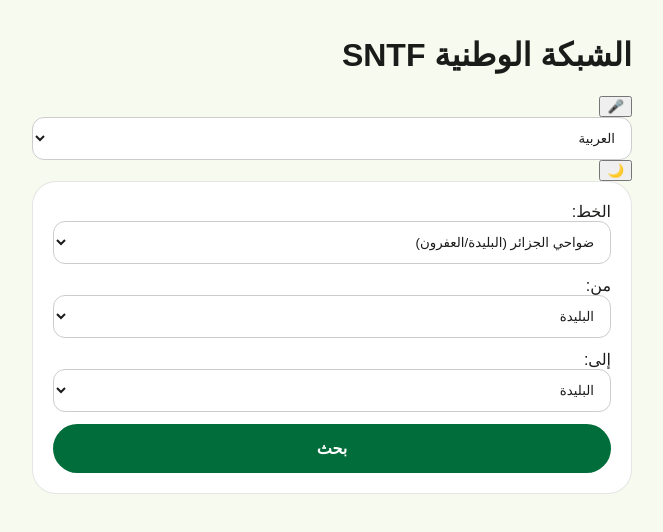
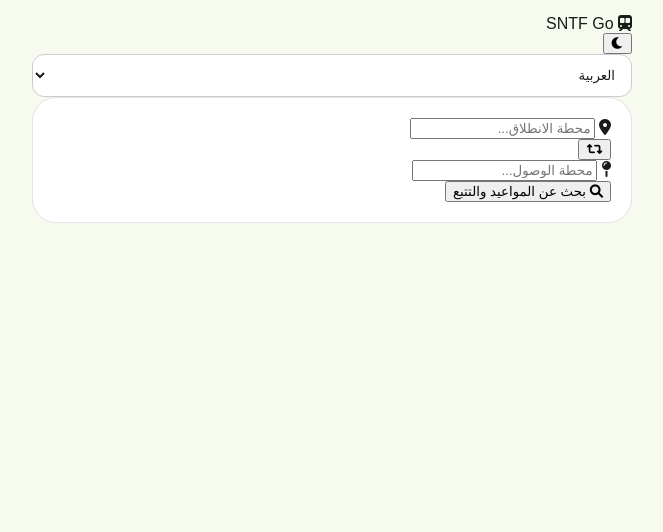
Before and after one commit to w3mk1/Sntf, a plain HTML site: page index.html in a window 1280 px wide. Shown: the whole page, without its empty margins (308-971 px from the left). Drawn offline with nearby package versions, Linux system fonts and the light colour scheme.

Commit message:
Update title and enhance header structure

```diff
--- a/index.html
+++ b/index.html
@@ -3,53 +3,59 @@
 <head>
     <meta charset="UTF-8">
     <meta name="viewport" content="width=device-width, initial-scale=1.0">
-    <title>SNTF Global - Algeria</title>
+    <title>SNTF Super App</title>
+    <link rel="stylesheet" href="https://unpkg.com/leaflet@1.9.4/dist/leaflet.css" />
+    <link rel="stylesheet" href="https://cdnjs.cloudflare.com/ajax/libs/font-awesome/6.0.0/css/all.min.css" />
     <link rel="stylesheet" href="style.css">
 </head>
 <body class="light-mode">
     <div class="app-container">
-        <header>
-            <h1 id="app-title">الشبكة الوطنية SNTF</h1>
-            <div class="header-actions">
-                <button id="voice-search" onclick="startVoiceSearch()">🎤</button>
+        <header class="m3-header">
+            <div class="brand">
+                <i class="fas fa-train-subway"></i>
+                <span>SNTF Go</span>
+            </div>
+            <div class="actions">
+                <button onclick="toggleTheme()" class="icon-btn"><i class="fas fa-moon"></i></button>
                 <select id="lang-selector" onchange="initApp()">
                     <option value="ar">العربية</option>
                     <option value="fr">Français</option>
                     <option value="en">English</option>
                 </select>
-                <button id="theme-toggle" onclick="toggleTheme()">🌙</button>
             </div>
         </header>
 
-        <main>
-            <div class="card search-section">
-                <div class="input-group">
-                    <label id="lbl-line">الخط:</label>
-                    <select id="line-select" onchange="updateStations()">
-                        <option value="suburban">ضواحي الجزائر (البليدة/العفرون)</option>
-                        <option value="west">خط الغرب (وهران/تلمسان)</option>
-                        <option value="east">خط الشرق (قسنطينة/عنابة)</option>
-                        <option value="south">خط الجنوب (بشار/تقرت)</option>
-                    </select>
+        <section class="search-box card">
+            <div class="search-row">
+                <div class="input-field">
+                    <i class="fas fa-location-dot"></i>
+                    <input type="text" id="from-input" placeholder="محطة الانطلاق..." onkeyup="filterStations('from')">
+                    <div id="from-list" class="suggestion-box"></div>
                 </div>
+                <button class="swap-btn" onclick="swapStations()"><i class="fas fa-retweet"></i></button>
+                <div class="input-field">
+                    <i class="fas fa-map-pin"></i>
+                    <input type="text" id="to-input" placeholder="محطة الوصول..." onkeyup="filterStations('to')">
+                    <div id="to-list" class="suggestion-box"></div>
+                </div>
+            </div>
+            <button class="btn-primary-m3" onclick="processSearch()">
+                <i class="fas fa-search"></i> بحث عن المواعيد والتتبع
+            </button>
+        </section>
 
-                <div class="route-selectors">
-                    <div class="input-group">
-                        <label id="lbl-from">من:</label>
-                        <select id="from-station"></select>
-                    </div>
-                    <div class="input-group">
-                        <label id="lbl-to">إلى:</label>
-                        <select id="to-station"></select>
-                    </div>
-                </div>
+        <div id="map-section" class="card" style="display:none;">
+            <div class="map-header">
+                <span class="live-badge">● مباشر</span>
+                <span id="dist-info">المسافة: -- كلم</span>
+            </div>
+            <div id="map"></div>
+        </div>
 
-                <button class="btn-main" onclick="searchTrains()" id="btn-search">بحث عن الرحلات</button>
-            </div>
+        <div id="results-area"></div>
+    </div>
 
-            <div id="results-container"></div>
-        </main>
-    </div>
+    <script src="https://unpkg.com/leaflet@1.9.4/dist/leaflet.js"></script>
     <script src="script.js"></script>
 </body>
 </html>
```
